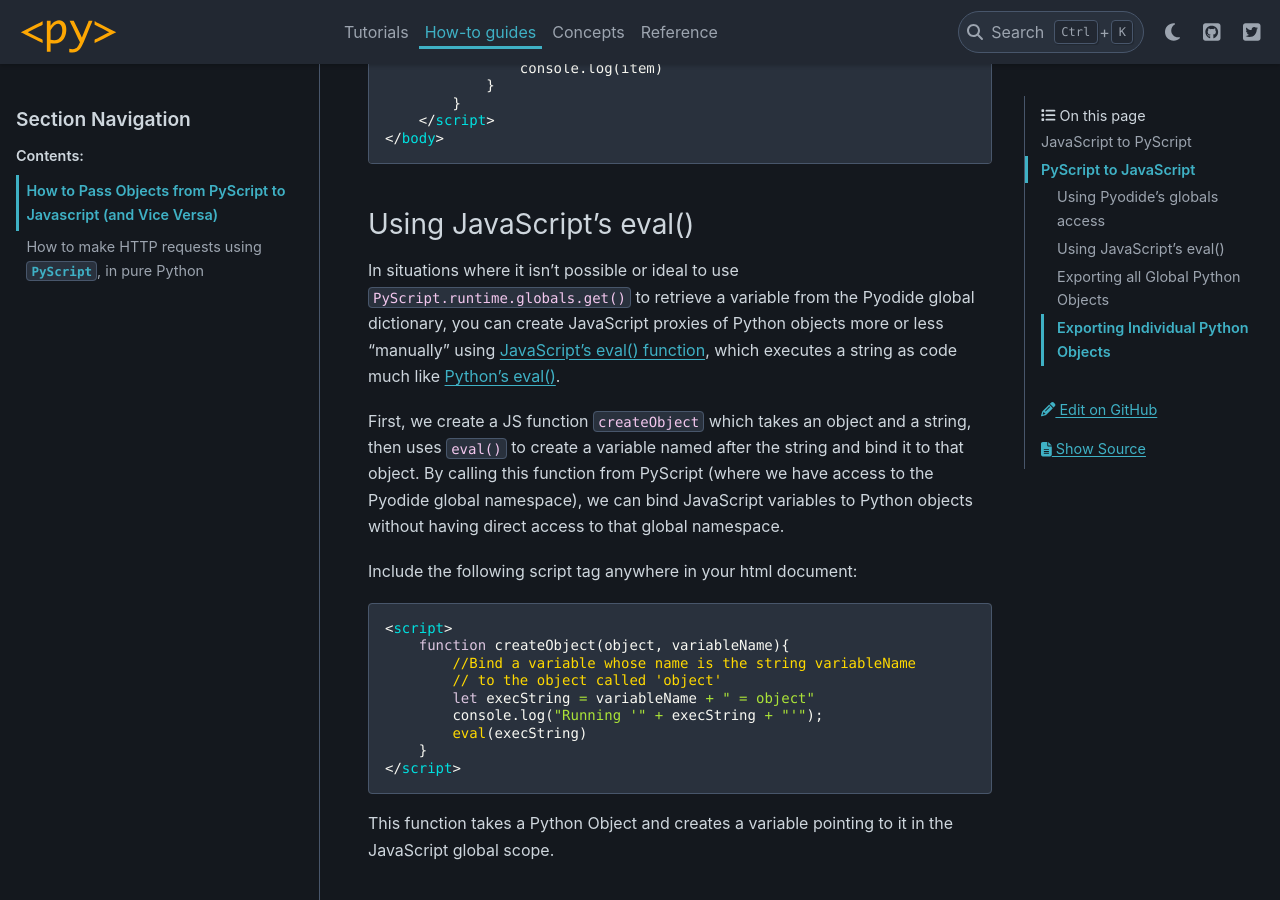
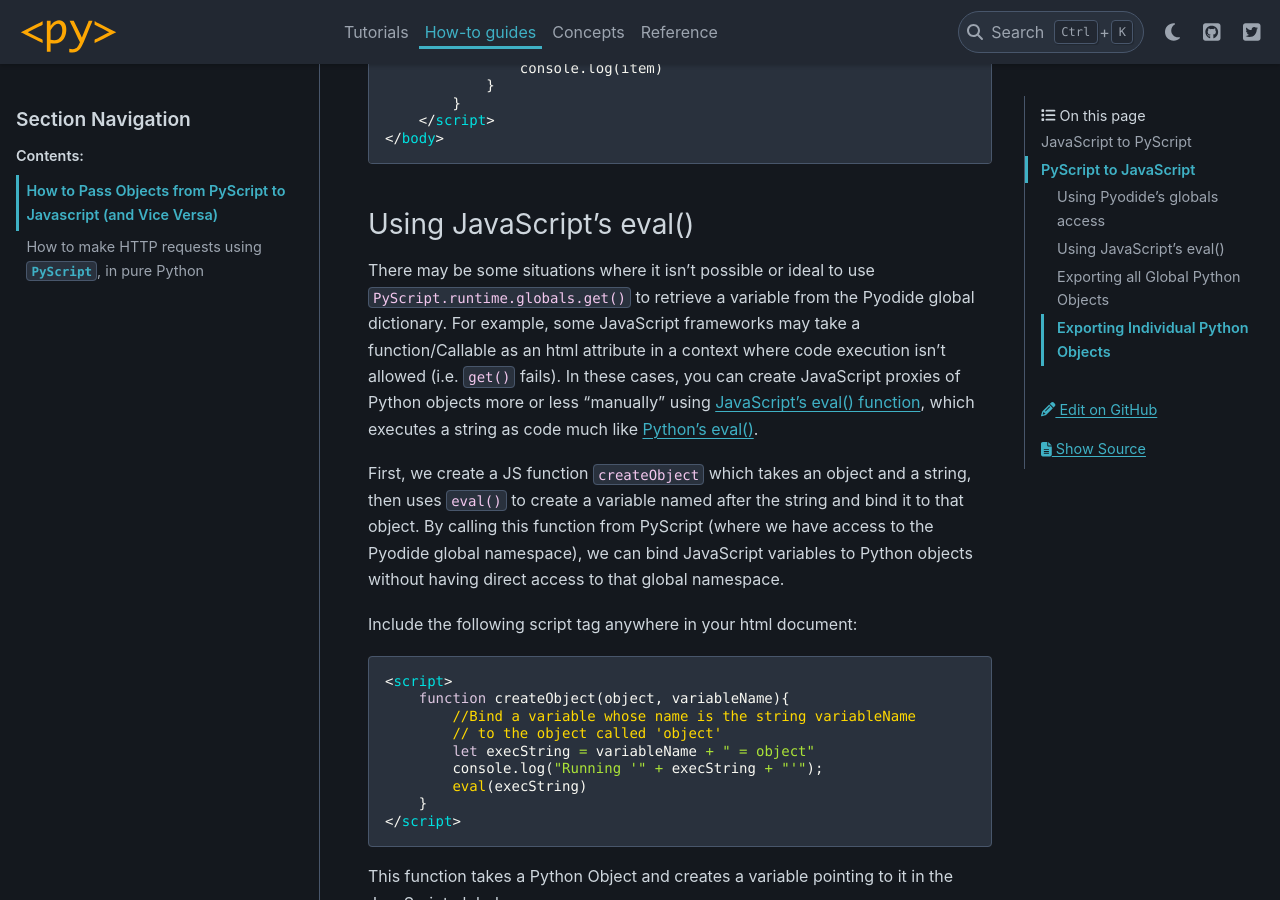
Before and after one commit to pyscript/pyscript, a Sphinx documentation site: the page built from docs/howtos/passing-objects.md, in a window 1280 px wide and 900 px high, scrolled down 1906 px. Built offline with Sphinx 7.4.7 and the PyData theme 0.15.4, drawn with Linux system fonts in a browser that asks for light colours.

Commit message:
Add example of where eval() is necessary

```diff
--- a/docs/howtos/passing-objects.md
+++ b/docs/howtos/passing-objects.md
@@ -71,7 +71,7 @@ Since [everything is an object](https://docs.python.org/3/reference/datamodel.ht
 
 ### Using JavaScript's eval()
 
-In situations where it isn't possible or ideal to use `PyScript.runtime.globals.get()` to retrieve a variable from the Pyodide global dictionary, you can create JavaScript proxies of Python objects more or less "manually" using [JavaScript's eval() function](https://developer.mozilla.org/en-US/docs/Web/JavaScript/Reference/Global_Objects/eval), which executes a string as code much like [Python's eval()](https://docs.python.org/3/library/functions.html#eval).
+There may be some situations where it isn't possible or ideal to use `PyScript.runtime.globals.get()` to retrieve a variable from the Pyodide global dictionary. For example, some JavaScript frameworks may take a function/Callable as an html attribute in a context where code execution isn't allowed (i.e. `get()` fails). In these cases, you can create JavaScript proxies of Python objects more or less "manually" using [JavaScript's eval() function](https://developer.mozilla.org/en-US/docs/Web/JavaScript/Reference/Global_Objects/eval), which executes a string as code much like [Python's eval()](https://docs.python.org/3/library/functions.html#eval).
 
 First, we create a JS function `createObject` which takes an object and a string, then uses `eval()` to create a variable named after the string and bind it to that object. By calling this function from PyScript (where we have access to the Pyodide global namespace), we can bind JavaScript variables to Python objects without having direct access to that global namespace.
 
```
